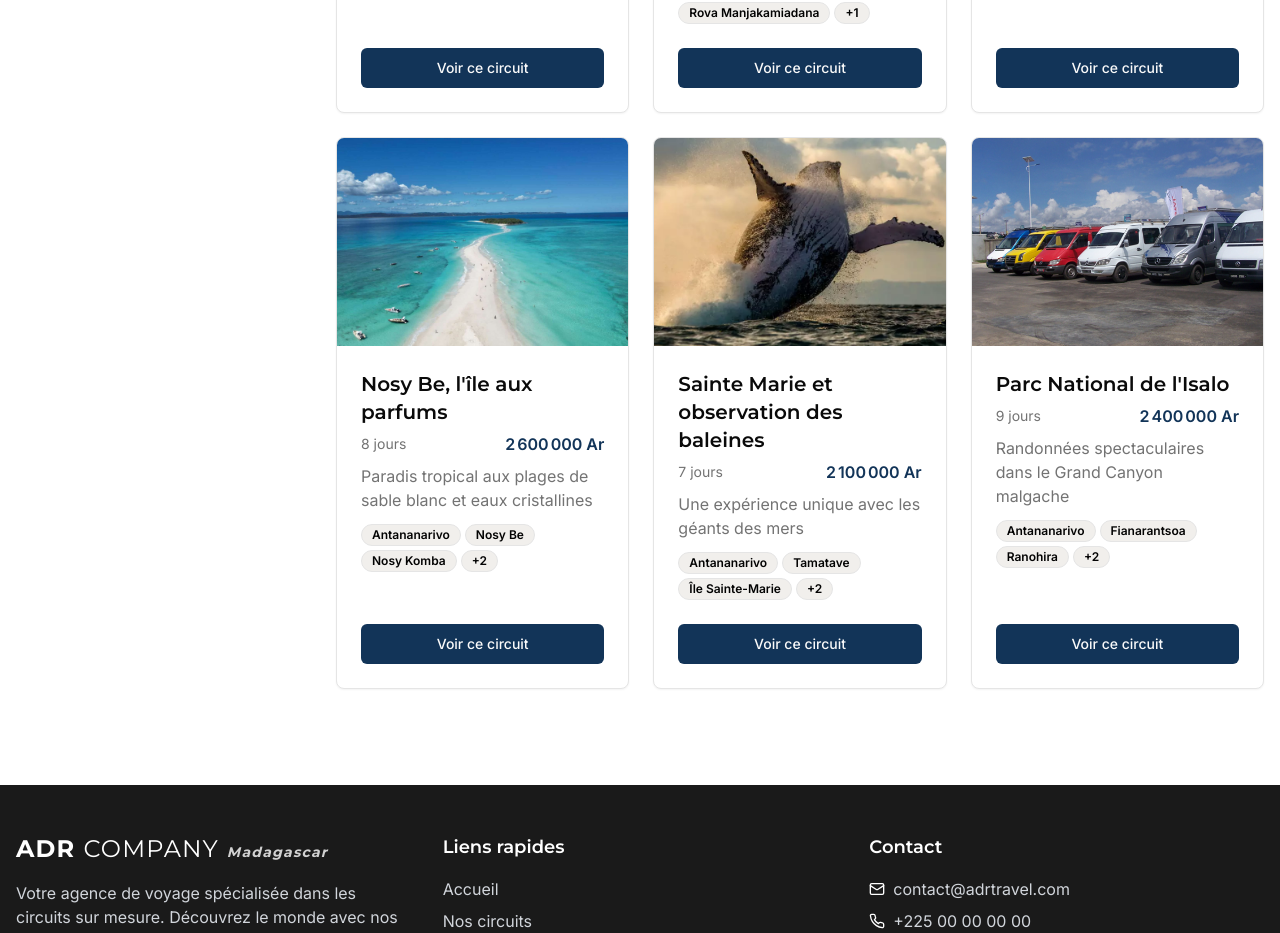
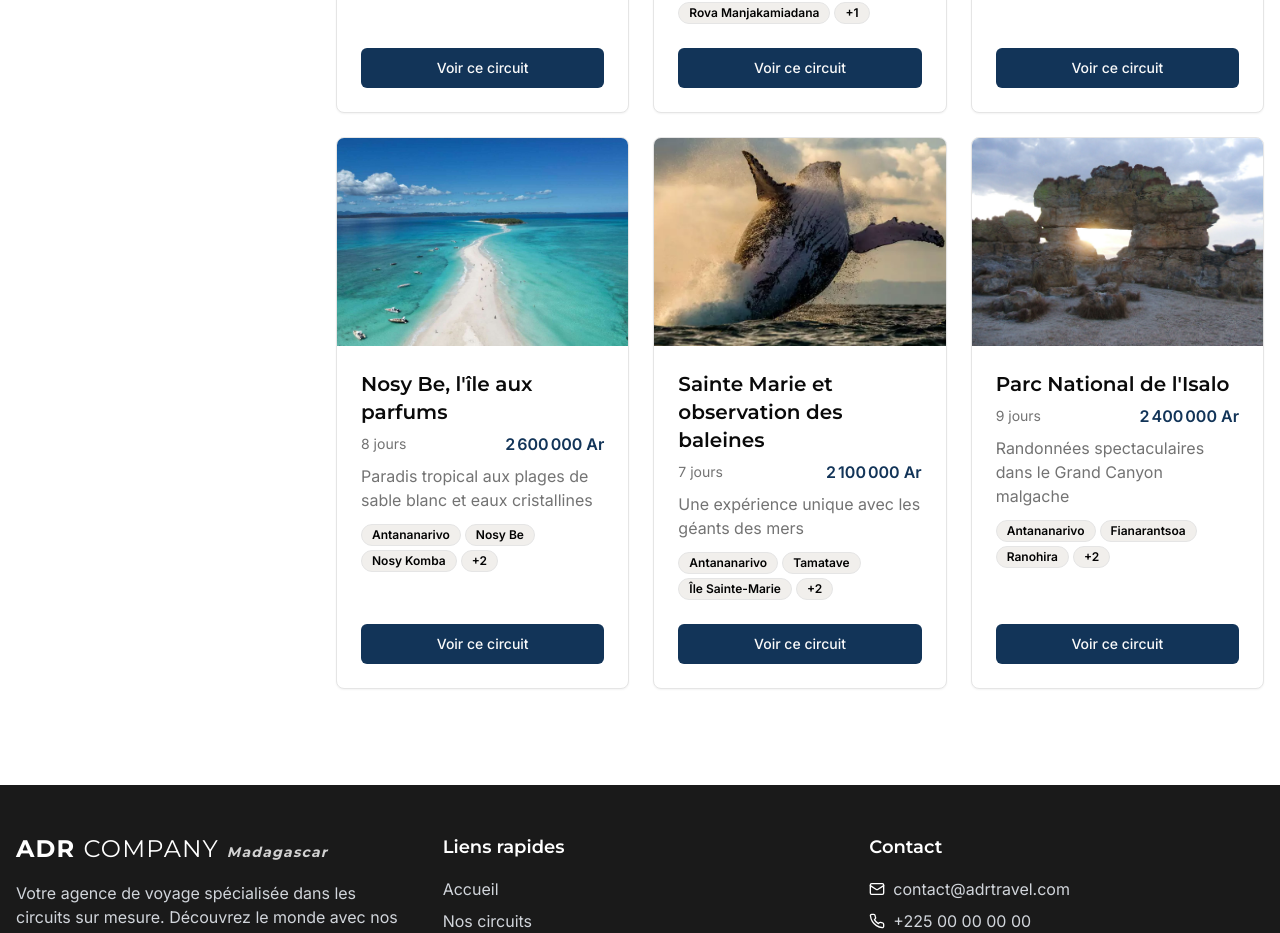
Before and after one commit to chafidy/adr-company-website, a React (Vite) app: page /circuits in a window 1280 px wide. Shown: the part 1380-2313 px from the top of the page. Built offline with nearby package versions, Linux system fonts and the light colour scheme.

Commit message:
Fix: Update Isalo circuit card image
Update the image for the Isalo circuit card in `src/data/circuits.ts`.

```diff
--- a/src/data/circuits.ts
+++ b/src/data/circuits.ts
@@ -103,7 +103,7 @@ export const circuits: Circuit[] = [
     title: "Parc National de l'Isalo",
     description: "Randonnées spectaculaires dans le Grand Canyon malgache",
     longDescription: "Le Parc National de l'Isalo, souvent surnommé le 'Grand Canyon malgache', est un massif ruiniforme spectaculaire composé de formations de grès sculptées par l'érosion. Ce circuit vous emmène à travers des canyons profonds, des piscines naturelles d'eau cristalline, des cascades rafraîchissantes et des paysages à couper le souffle. Vous aurez l'occasion d'observer de nombreuses espèces endémiques, dont plusieurs types de lémuriens, dans leur habitat naturel. Les randonnées guidées vous permettront de découvrir la fenêtre de l'Isalo, la piscine noire et bleue, et la cascade des nymphes, parmi d'autres merveilles naturelles. Un incontournable pour les amateurs de trekking et les photographes paysagistes.",
-    image: "/lovable-uploads/92283851-ccbb-4d65-b22e-fdaebf636e2e.png",
+    image: "/lovable-uploads/734fb757-c835-4f89-b15f-e88c8964f523.png",
     price: 2400000,
     duration: 9,
     featured: false,
```
Also changed, not shown: public/lovable-uploads/734fb757-c835-4f89-b15f-e88c8964f523.png (added).
